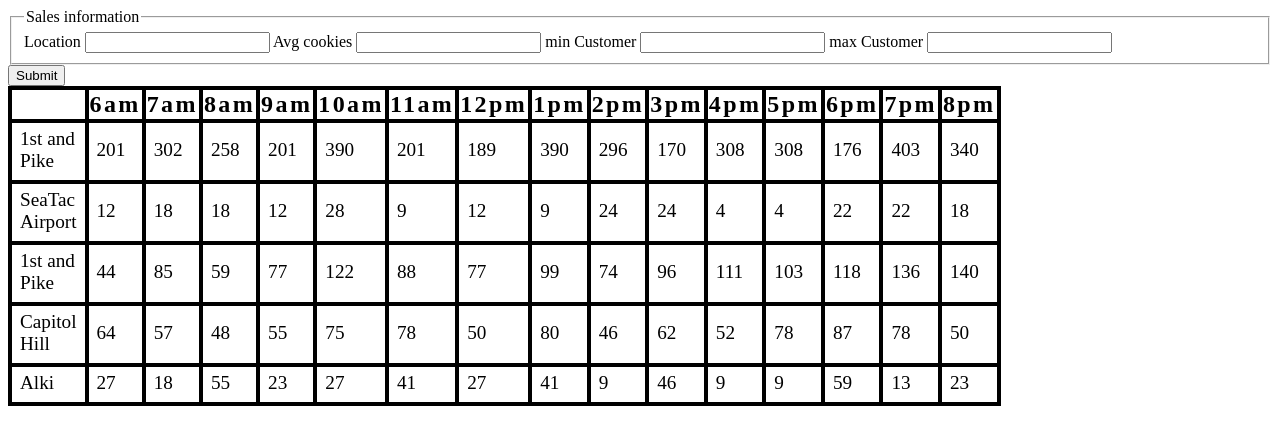
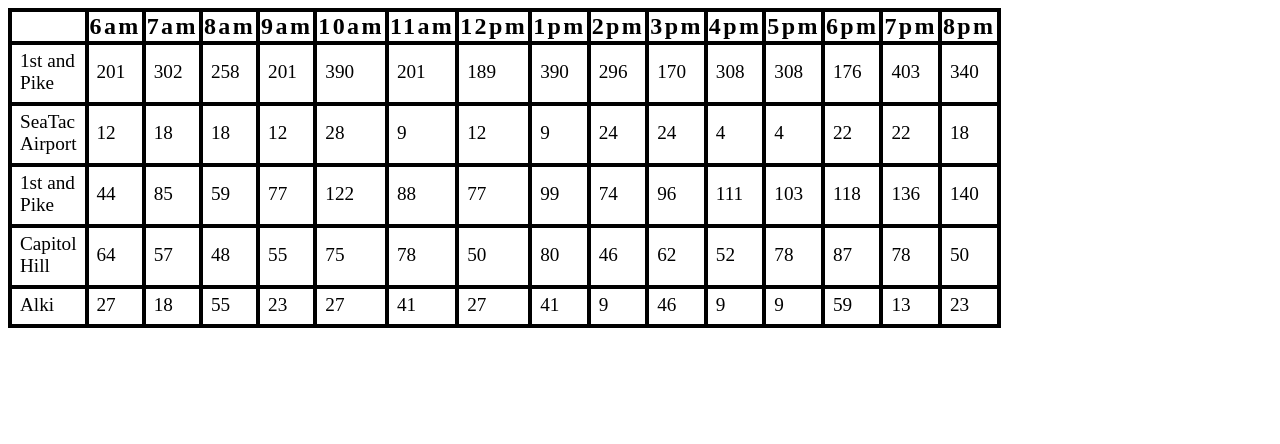
Before and after one commit to qlalberta/cookie-stand, a plain HTML site: page sales_page/index.html in a window 1280 px wide. Drawn offline with Linux system fonts and the light colour scheme.

Commit message:
final commit

```diff
--- a/sales_page/index.html
+++ b/sales_page/index.html
@@ -6,23 +6,7 @@
 </head>
 <body>
   <div id="sales">
-    <article
-      <form id="addSalesForm">
-        <fieldset>
-          <legend>Sales information</legend>
-          <lable>Location</label>
-            <input location = "location" type = "text"/>
-          <label>Avg cookies</label>
-            <input avgCookies = "avgCookies" type = "text"/>
-          <label>min Customer</label>
-            <input minCustomer = "minCustomer" type = "text"/>
-          <label>max Customer</label>
-            <input maxCustomer = "maxCustomer" type = "text"/>
-          </fieldset>
-            <button type="submit">Submit</button>
-       </form>
-
-
+    <article>
     </article>
   </div>
   <script src="js/app.js"></script>
--- a/sales_page/js/app.js
+++ b/sales_page/js/app.js
@@ -130,8 +130,7 @@ seattleCenterSales.render();
 capitalHillSales.render();
 alkiSales.render();
 
-//TODO: Strech goal
-
+// TODO: Strech goal
 //creater the table footer
 // var row_2 = document.createElement('tr');
 // var td = document.createElement('td');
```
